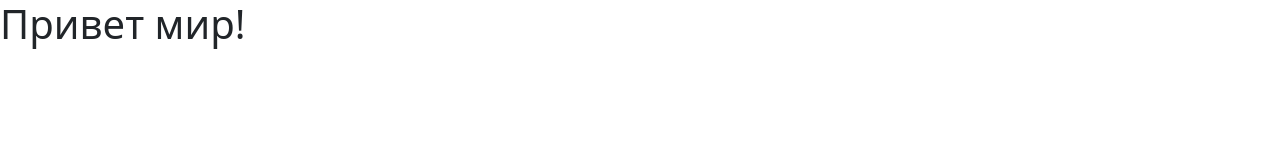
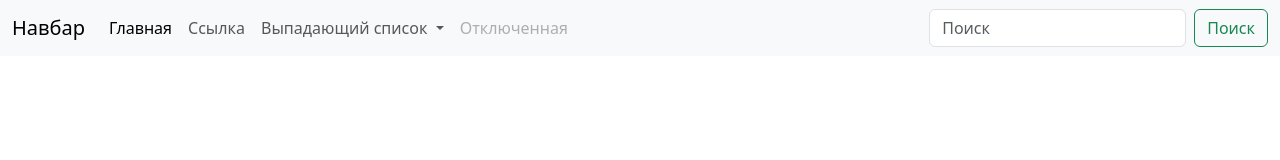
Before and after one commit to psuzanna/telegram-bot-app, a plain HTML site: page index.html in a window 1280 px wide. Drawn offline with nearby package versions, Linux system fonts and the light colour scheme.

Commit message:
Update index.html

```diff
--- a/index.html
+++ b/index.html
@@ -7,7 +7,42 @@
     <link href="https://cdn.jsdelivr.net/npm/bootstrap@5.3.0/dist/css/bootstrap.min.css" rel="stylesheet" integrity="sha384-9ndCyUaIbzAi2FUVXJi0CjmCapSmO7SnpJef0486qhLnuZ2cdeRhO02iuK6FUUVM" crossorigin="anonymous">
   </head>
   <body>
-    <h1>Привет мир!</h1>
+    <nav class="navbar navbar-expand-lg bg-body-tertiary">
+  <div class="container-fluid">
+    <a class="navbar-brand" href="#">Навбар</a>
+    <button class="navbar-toggler" type="button" data-bs-toggle="collapse" data-bs-target="#navbarSupportedContent" aria-controls="navbarSupportedContent" aria-expanded="false" aria-label="Переключатель навигации">
+      <span class="navbar-toggler-icon"></span>
+    </button>
+    <div class="collapse navbar-collapse" id="navbarSupportedContent">
+      <ul class="navbar-nav me-auto mb-2 mb-lg-0">
+        <li class="nav-item">
+          <a class="nav-link active" aria-current="page" href="#">Главная</a>
+        </li>
+        <li class="nav-item">
+          <a class="nav-link" href="#">Ссылка</a>
+        </li>
+        <li class="nav-item dropdown">
+          <a class="nav-link dropdown-toggle" href="#" role="button" data-bs-toggle="dropdown" aria-expanded="false">
+            Выпадающий список
+          </a>
+          <ul class="dropdown-menu">
+            <li><a class="dropdown-item" href="#">Действие</a></li>
+            <li><a class="dropdown-item" href="#">Другое действие</a></li>
+            <li><hr class="dropdown-divider"></li>
+            <li><a class="dropdown-item" href="#">Что-то еще здесь</a></li>
+          </ul>
+        </li>
+        <li class="nav-item">
+          <a class="nav-link disabled">Отключенная</a>
+        </li>
+      </ul>
+      <form class="d-flex" role="search">
+        <input class="form-control me-2" type="search" placeholder="Поиск" aria-label="Поиск">
+        <button class="btn btn-outline-success" type="submit">Поиск</button>
+      </form>
+    </div>
+  </div>
+</nav>
     <script src="https://cdn.jsdelivr.net/npm/bootstrap@5.3.0/dist/js/bootstrap.bundle.min.js" integrity="sha384-geWF76RCwLtnZ8qwWowPQNguL3RmwHVBC9FhGdlKrxdiJJigb/j/68SIy3Te4Bkz" crossorigin="anonymous"></script>
   </body>
 </html>
```
